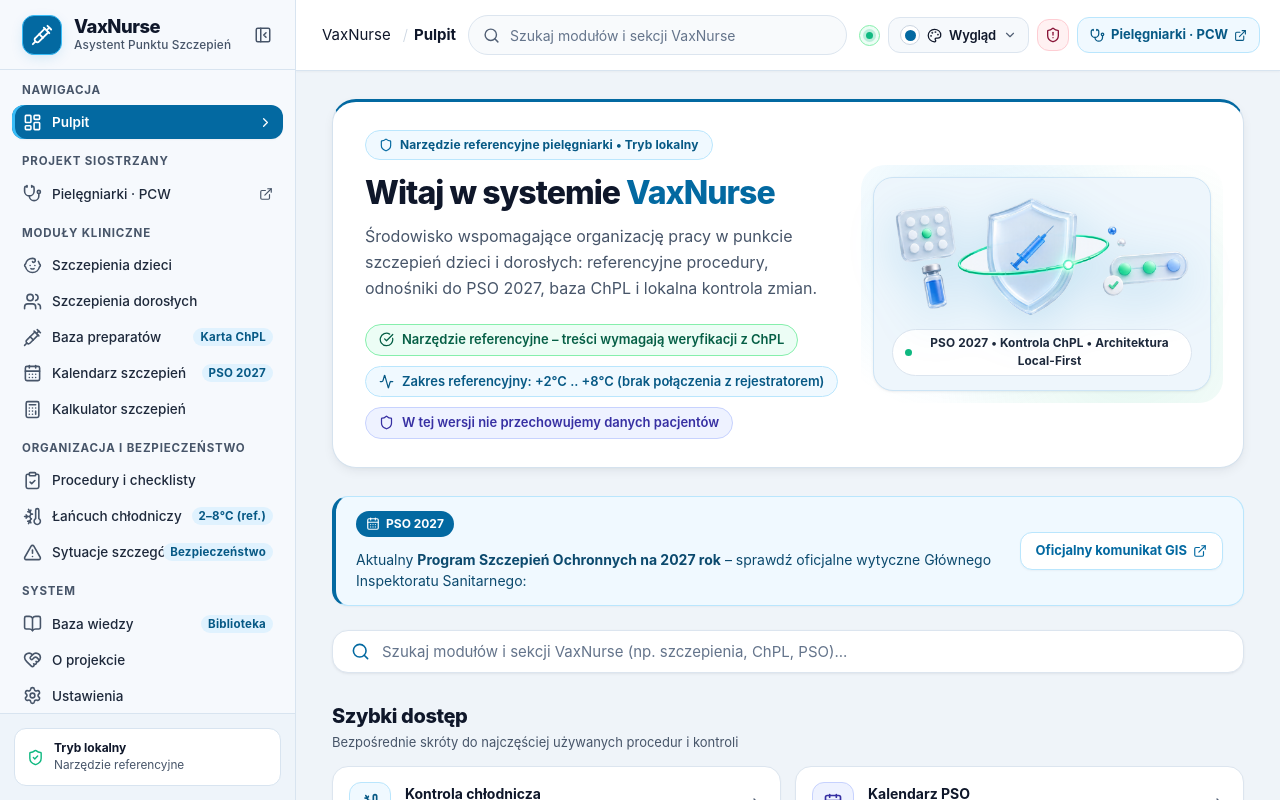
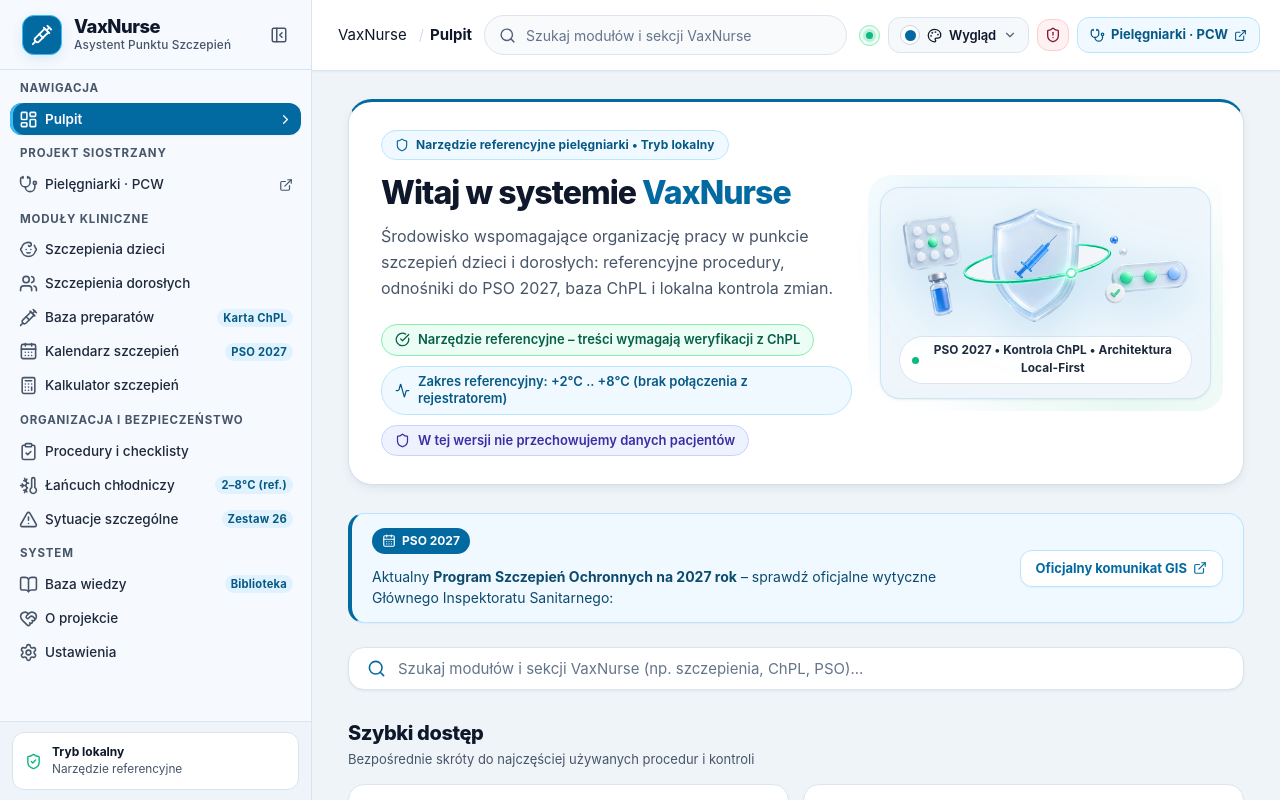
Before and after one commit to knb88888888-boop/vaxnurse, a React (Vite) app: page / in a window 1280 px wide. Shown: the top 800 px of the page. Built offline with nearby package versions, Linux system fonts and the light colour scheme.

Commit message:
fix(ui): fit all sidebar labels and badges cleanly on laptops without clipping

```diff
--- a/src/components/modules/OperationalModuleView.tsx
+++ b/src/components/modules/OperationalModuleView.tsx
@@ -173,7 +173,7 @@ const PartViQualificationsTable: React.FC<{ caption: string }> = ({ caption }) =
       Pierwsze 7 kolumn odwzorowuje literalnie tabelę Części VI PSO 2027 (Dz. Urz. MZ 2026 poz. 77, str. 45: „Tak” lub „–”);
       ostatnia kolumna zawiera komentarz wynikający z odrębnych aktów prawnych wskazanych w przypisach * i **.
     </p>
-    <div className="ops-table-scroll">
+    <div className="ops-table-scroll" tabIndex={0} role="region" aria-label={caption}>
       <table className="ops-table">
         <caption className="ops-sr-only">{caption}</caption>
         <thead>
@@ -485,7 +485,7 @@ const CalendarView: React.FC = () => {
                 {bracket.label} <span className="ops-tag">{bracket.shortLabel}</span>
               </h2>
               <p className="ops-muted">{bracket.timingDescription}</p>
-              <div className="ops-table-scroll">
+              <div className="ops-table-scroll" tabIndex={0} role="region" aria-label={`Szczepienia PSO 2027 — ${bracket.label}`}>
                 <table className="ops-table">
                   <caption className="ops-sr-only">Szczepienia PSO 2027 — {bracket.label}</caption>
                   <thead>
@@ -604,7 +604,7 @@ const CalendarView: React.FC = () => {
           <p className="ops-muted">
             Zasady wymiany preparatów monowalentnych na wieloskładnikowe i koordynacja dawek WZW B w 1. dobie życia.
           </p>
-          <div className="ops-table-scroll">
+          <div className="ops-table-scroll" tabIndex={0} role="region" aria-label="Warianty szczepionek skojarzonych Części III.M PSO 2027">
             <table className="ops-table">
               <caption className="ops-sr-only">Warianty szczepionek skojarzonych Części III.M PSO 2027</caption>
               <thead>
@@ -1567,7 +1567,7 @@ const ColdChainView: React.FC = () => {
         {readings.length === 0 ? (
           <p className="ops-muted">Brak zapisanych odczytów.</p>
         ) : (
-          <div className="ops-table-scroll">
+          <div className="ops-table-scroll" tabIndex={0} role="region" aria-label="Rejestr manualnych odczytów temperatury">
             <table className="ops-table" data-testid="ops-cold-table">
               <caption className="ops-sr-only">Rejestr manualnych odczytów temperatury</caption>
               <thead>
@@ -1631,7 +1631,7 @@ const ColdChainView: React.FC = () => {
         <p className="ops-muted">
           Zestawienie warunków przechowywania z oficjalnych Charakterystyk Produktu Leczniczego (ChPL) zarejestrowanych preparatów.
         </p>
-        <div className="ops-table-scroll">
+        <div className="ops-table-scroll" tabIndex={0} role="region" aria-label="Wymagania przechowywania preparatów według ChPL">
           <table className="ops-table" data-testid="ops-storage-matrix-table">
             <caption className="ops-sr-only">Wymagania przechowywania preparatów według ChPL</caption>
             <thead>
@@ -1880,7 +1880,7 @@ const SpecialSituationsView: React.FC<{ onNavigateToModule: (id: ModuleId) => vo
         {items.length === 0 ? (
           <p className="ops-muted">Inwentarz jest pusty.</p>
         ) : (
-          <div className="ops-table-scroll">
+          <div className="ops-table-scroll" tabIndex={0} role="region" aria-label="Inwentarz zestawu przeciwwstrząsowego">
             <table className="ops-table" data-testid="ops-kit-table">
               <caption className="ops-sr-only">Inwentarz zestawu przeciwwstrząsowego</caption>
               <thead>
@@ -1972,7 +1972,7 @@ const SpecialSituationsView: React.FC<{ onNavigateToModule: (id: ModuleId) => vo
           zestawów przeciwwstrząsowych. Poniższa tabela wskazuje wymagania dla kategorii:{' '}
           <strong>{categoryLabel}</strong>.
         </p>
-        <div className="ops-table-scroll">
+        <div className="ops-table-scroll" tabIndex={0} role="region" aria-label="Wykaz 26 pozycji zestawu przeciwwstrząsowego wg Dz.U. 2026 poz. 429">
           <table className="ops-table" data-testid="ops-emergency-annex-table">
             <caption className="ops-sr-only">Wykaz 26 pozycji zestawu przeciwwstrząsowego wg Dz.U. 2026 poz. 429</caption>
             <thead>
--- a/src/data/navigationData.ts
+++ b/src/data/navigationData.ts
@@ -135,7 +135,7 @@ export const APP_MODULES: ModuleDefinition[] = [
     description: 'Kontrola gotowości zestawu przeciwwstrząsowego (Dz.U. 2026 poz. 429) i odnośniki do źródeł oficjalnych.',
     category: 'logistics',
     icon: AlertTriangle,
-    badge: 'Bezpieczeństwo',
+    badge: 'Zestaw 26',
     purposeNote: 'Kontrola wyposażenia i ważności pozycji zestawu oraz dostęp do oficjalnych źródeł (bez algorytmów leczenia).',
     keyFeatures: [
       'Wykaz 26 pozycji zestawu wg Rozporządzenia MZ (Dz.U. 2026 poz. 429)',
--- a/src/styles/layout.css
+++ b/src/styles/layout.css
@@ -165,10 +165,10 @@
 .sidebar-nav {
   flex: 1;
   overflow-y: auto;
-  padding: 12px 12px;
+  padding: 10px 10px;
   display: flex;
   flex-direction: column;
-  gap: 14px;
+  gap: 10px;
 }
 
 .nav-group {
@@ -197,8 +197,8 @@
   width: 100%;
   display: flex;
   align-items: center;
-  gap: 10px;
-  padding: 7px 10px;
+  gap: 7px;
+  padding: 6px 8px;
   border-radius: var(--radius-md);
   color: var(--sidebar-text);
   font-size: 0.845rem;
@@ -253,9 +253,15 @@ html[data-density="compact"][data-font-size="large"] .nav-group-title {
 }
 
 html[data-density="compact"][data-font-size="large"] .nav-item {
-  font-size: 0.9rem;
+  font-size: 0.78rem;
   line-height: 1.2;
-  padding: 4px 10px;
+  padding: 4px 8px;
+  gap: 6px;
+}
+
+html[data-density="compact"][data-font-size="large"] .nav-item-badge {
+  font-size: 0.62rem;
+  padding: 2px 5px;
 }
 
 .nav-item .nav-icon {
@@ -294,14 +300,15 @@ html[data-density="compact"][data-font-size="large"] .nav-item {
 
 .nav-item-label {
   flex: 1;
-  white-space: nowrap;
+  line-height: 1.25;
+  overflow-wrap: break-word;
   min-width: 0;
 }
 
 .nav-item-badge {
-  font-size: 0.72rem;
+  font-size: 0.7rem;
   font-weight: 700;
-  padding: 2px 7px;
+  padding: 2px 6px;
   border-radius: var(--radius-full);
   background-color: var(--sidebar-badge-bg);
   color: var(--sidebar-badge-text);
@@ -320,9 +327,13 @@ html[data-density="compact"][data-font-size="large"] .nav-item {
   flex-shrink: 0;
 }
 
+.nav-item-badge + .nav-active-arrow {
+  display: none;
+}
+
 /* Sidebar Footer */
 .sidebar-footer {
-  padding: 14px;
+  padding: 10px 12px;
   border-top: 1px solid var(--sidebar-footer-border);
   background-color: var(--sidebar-footer-bg);
 }
--- a/src/styles/operational.css
+++ b/src/styles/operational.css
@@ -232,6 +232,11 @@
   max-width: 100%;
   border: 1px solid var(--border-medium);
   border-radius: 8px;
+}
+
+.ops-table-scroll:focus-visible {
+  outline: 2px solid var(--border-focus);
+  outline-offset: -1px;
 }
 
 .ops-table {
--- a/src/styles/variables.css
+++ b/src/styles/variables.css
@@ -13,7 +13,7 @@
   --radius-full: 9999px;
 
   /* Spacing & Sizing */
-  --sidebar-width: 296px;
+  --sidebar-width: 312px;
   --sidebar-width-collapsed: 76px;
   --header-height: 70px;
 
```
Also changed, not shown: 1 other file (tests, documents, lock files or other folders).
